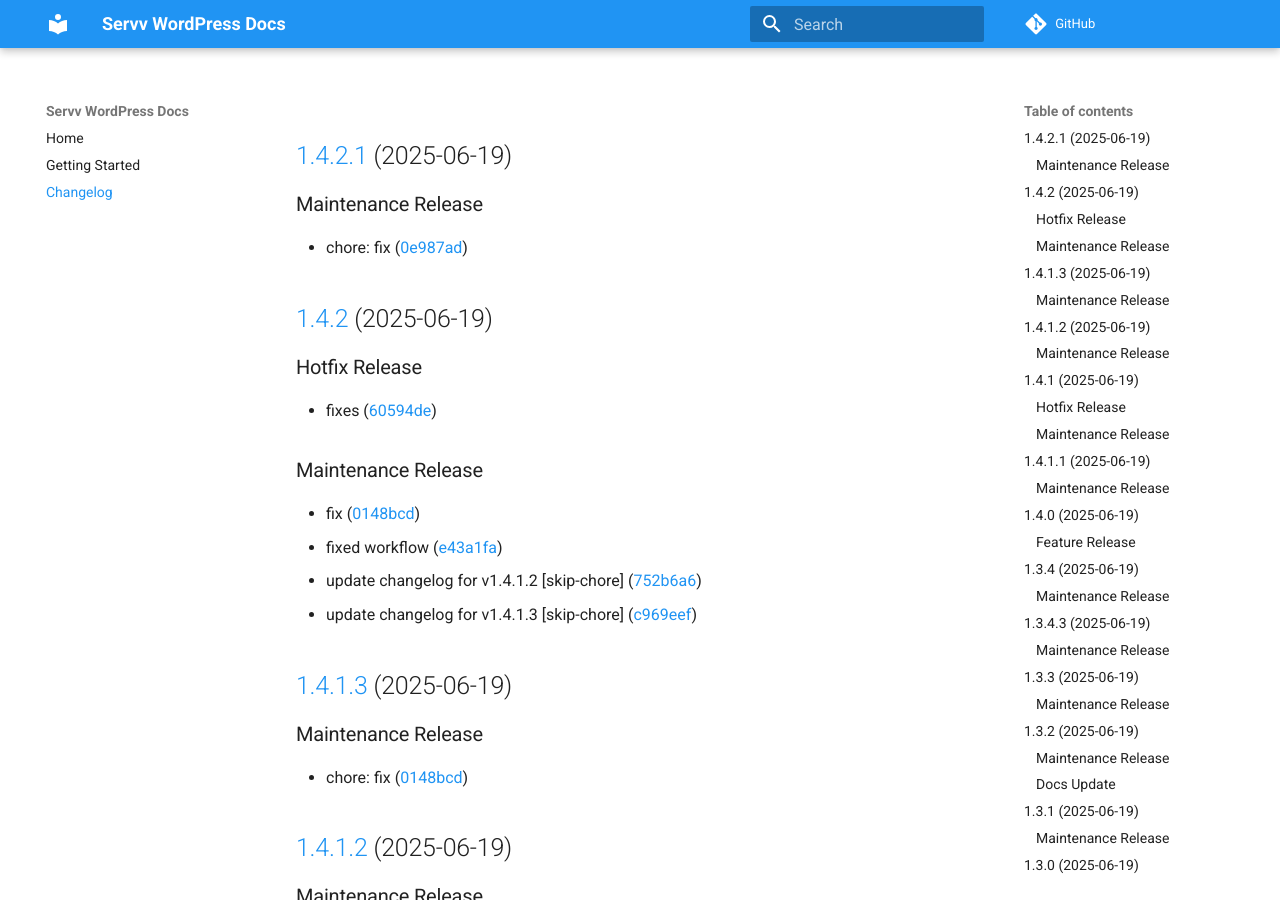
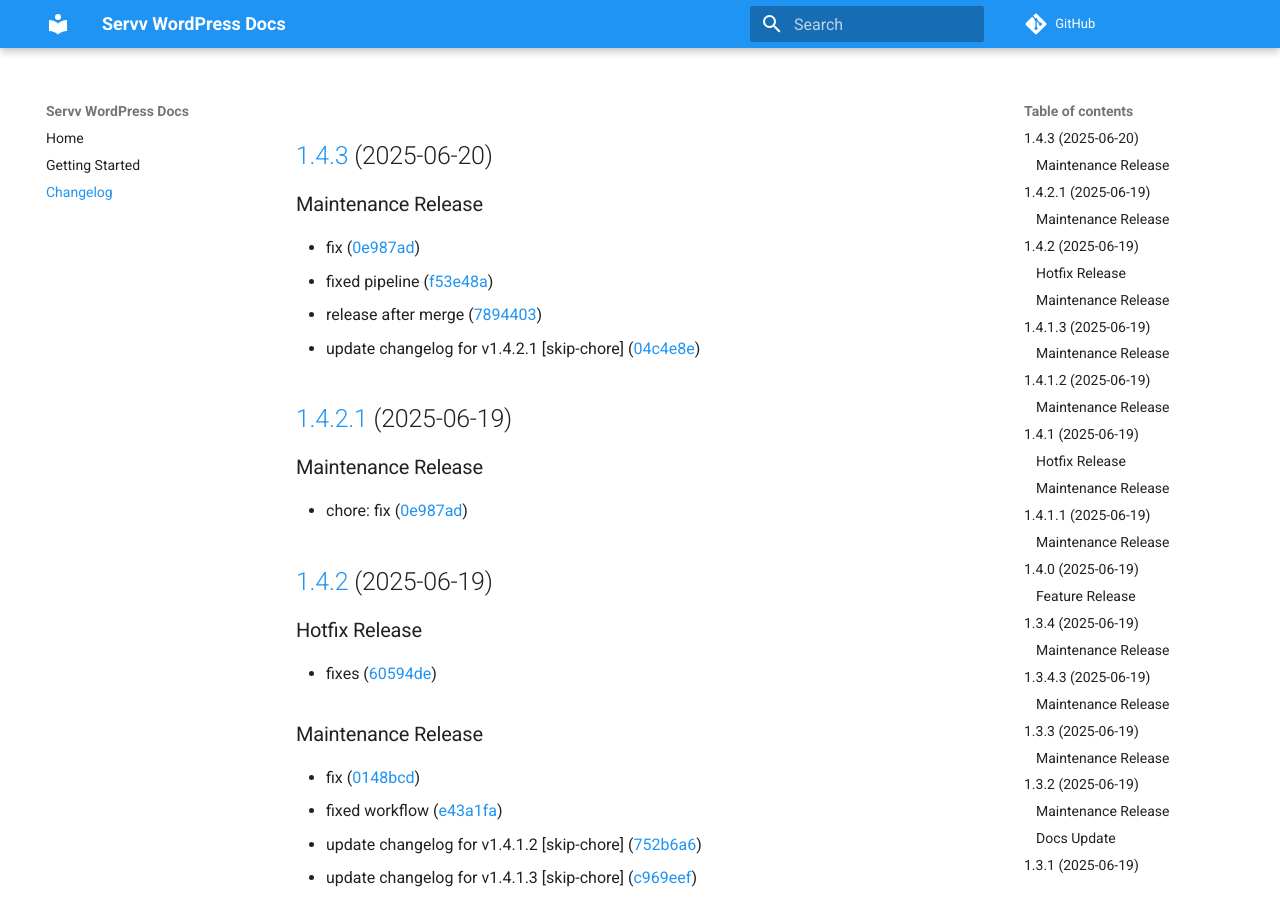
Before and after one commit to varuncoderise/demo_docs, an MkDocs documentation site: the page built from docs/changelog.md, in a window 1280 px wide and 900 px high. Built offline with MkDocs 1.6.1 and Material for MkDocs 9.7.7, drawn with Linux system fonts in a browser that asks for light colours; comment, search, counter and statistics services are not loaded.

Commit message:
Update changelog from v1.4.3

```diff
--- a/docs/changelog.md
+++ b/docs/changelog.md
@@ -1,3 +1,12 @@
+## [1.4.3](https://github.com/varuncoderise/demo-plugin/compare/v1.4.2...v1.4.3) (2025-06-20)
+
+### Maintenance Release
+
+* fix ([0e987ad](https://github.com/varuncoderise/demo-plugin/commit/0e987ad8afc8cadd2137d942430777a126e4ef52))
+* fixed pipeline ([f53e48a](https://github.com/varuncoderise/demo-plugin/commit/f53e48a3297e9c224ef3c25f76501d5bb73adf10))
+* release after merge ([7894403](https://github.com/varuncoderise/demo-plugin/commit/78944033d4f6a57c647dc5aa75d69ef40b45bd92))
+* update changelog for v1.4.2.1 [skip-chore] ([04c4e8e](https://github.com/varuncoderise/demo-plugin/commit/04c4e8e0615c126d7f862c7f5d513d1e7ef42e03))
+
 ## [1.4.2.1](https://github.com/varuncoderise/demo-plugin/compare/v1.4.2...v1.4.2.1) (2025-06-19)
 
 ### Maintenance Release
```
